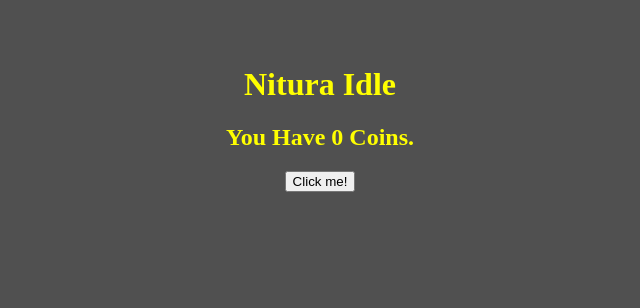
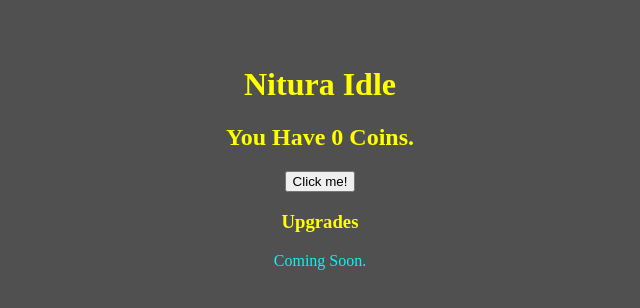
Before and after one commit to Throngjwk/folders, a website: page Others/Nitura/index.html in a window 1280 px wide. Shown: the whole page, without its empty margins (320-960 px from the left). Drawn offline with Linux system fonts and the light colour scheme.

Commit message:
Update index.html

```diff
--- a/Others/Nitura/index.html
+++ b/Others/Nitura/index.html
@@ -11,6 +11,10 @@ html {
   user-select:none;
   color:yellow;
 }
+
+p {
+  color:hwb(180 5% 5%);
+}
 </style>
 <meta property="og:title" content="Nitura Idle">
 <meta property="og:description" content="Nitura Idle os game with incremental (No scrollbar!)">
@@ -19,6 +23,8 @@ html {
 <h1>Nitura Idle</h1>
 <h2>You Have <span id="coin">0</span> Coins.</h2>
 <button id="click">Click me!</button>
+<h3>Upgrades</h3>
+<p>Coming Soon.</p>
 <script src="js/main.js"></script>
 </body>
 </html>
```
